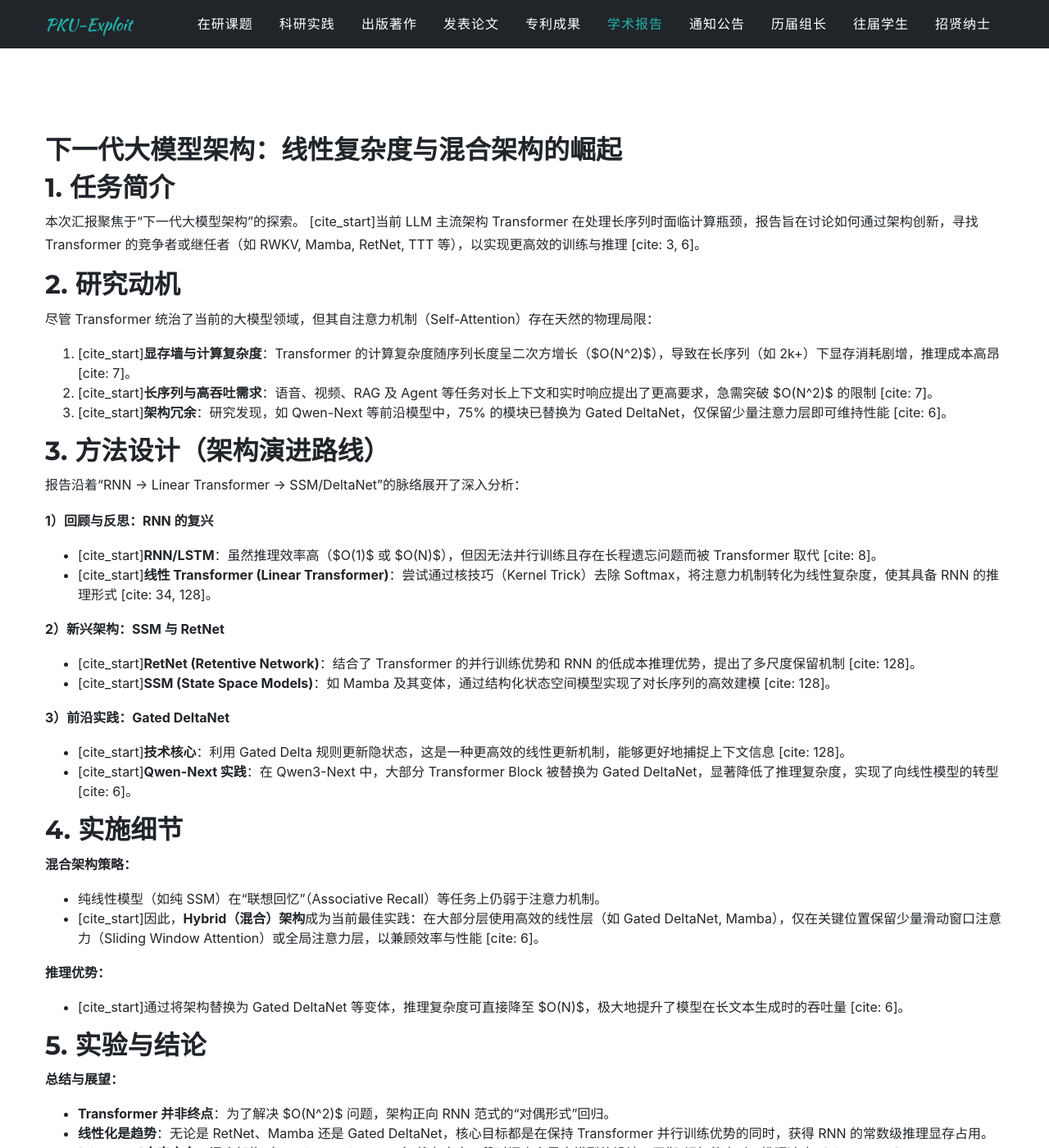
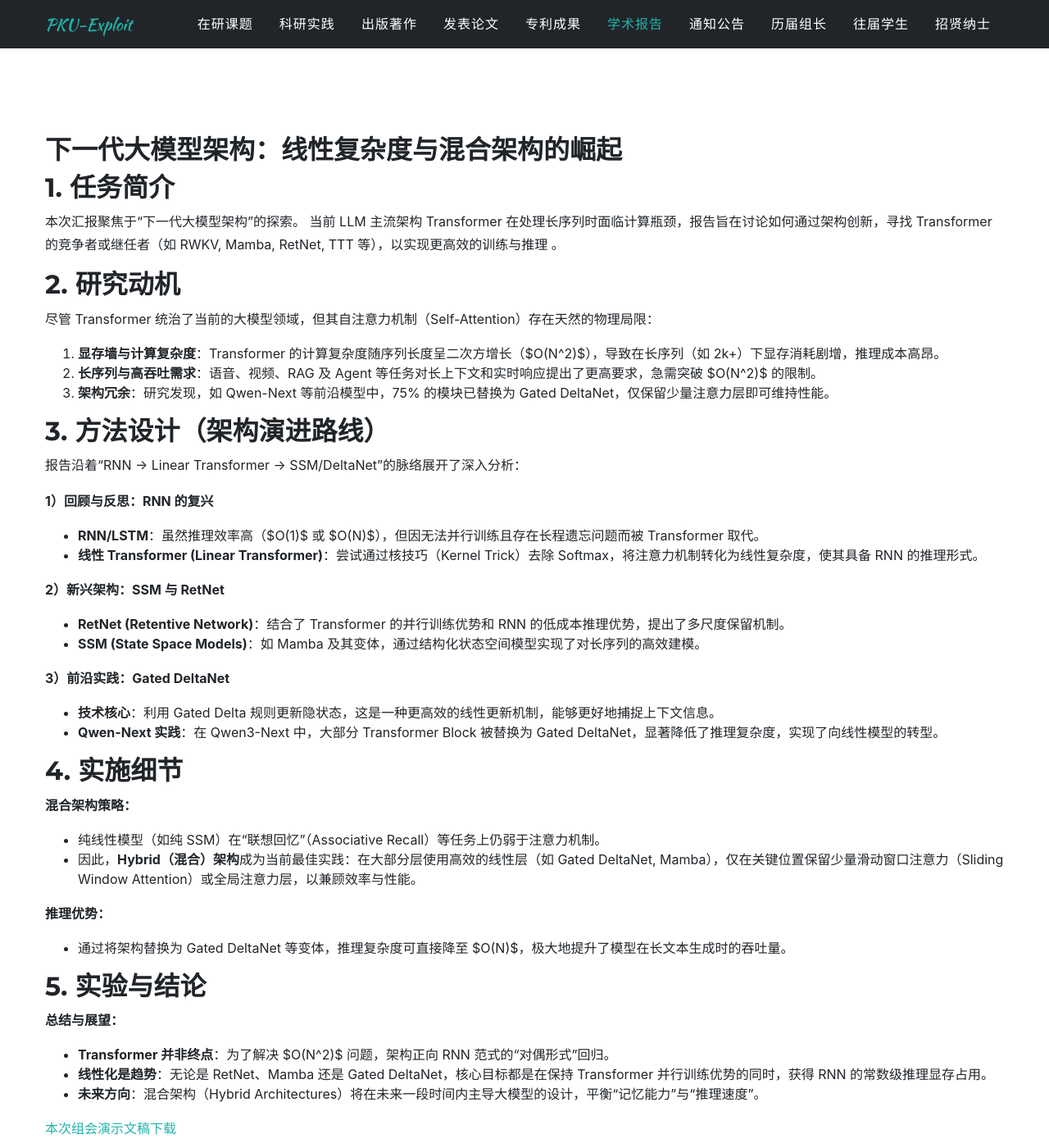
Before and after one commit to xxycfhb/xxycfhb.github.io, a Jekyll site: the page built from _posts/seminar/2026-01-06-seminar-80.md, in a window 1280 px wide and 1400 px high, scrolled down 299 px. Shown: the whole window at 82% size. Built offline with Jekyll 4.4.1, drawn with Linux system fonts in a browser that asks for light colours; some web fonts are replaced; some of the changed text lies outside the part shown.

Commit message:
更新一堆东西

```diff
--- a/_posts/seminar/2026-01-06-seminar-80.md
+++ b/_posts/seminar/2026-01-06-seminar-80.md
@@ -15,45 +15,45 @@ categories:
 ## 1. 任务简介
 
 本次汇报聚焦于“下一代大模型架构”的探索。
-[cite_start]当前 LLM 主流架构 Transformer 在处理长序列时面临计算瓶颈，报告旨在讨论如何通过架构创新，寻找 Transformer 的竞争者或继任者（如 RWKV, Mamba, RetNet, TTT 等），以实现更高效的训练与推理 [cite: 3, 6]。
+当前 LLM 主流架构 Transformer 在处理长序列时面临计算瓶颈，报告旨在讨论如何通过架构创新，寻找 Transformer 的竞争者或继任者（如 RWKV, Mamba, RetNet, TTT 等），以实现更高效的训练与推理 。
 
 ## 2. 研究动机
 
 尽管 Transformer 统治了当前的大模型领域，但其自注意力机制（Self-Attention）存在天然的物理局限：
-1.  [cite_start]**显存墙与计算复杂度**：Transformer 的计算复杂度随序列长度呈二次方增长（$O(N^2)$），导致在长序列（如 2k+）下显存消耗剧增，推理成本高昂 [cite: 7]。
-2.  [cite_start]**长序列与高吞吐需求**：语音、视频、RAG 及 Agent 等任务对长上下文和实时响应提出了更高要求，急需突破 $O(N^2)$ 的限制 [cite: 7]。
-3.  [cite_start]**架构冗余**：研究发现，如 Qwen-Next 等前沿模型中，75% 的模块已替换为 Gated DeltaNet，仅保留少量注意力层即可维持性能 [cite: 6]。
+1.  **显存墙与计算复杂度**：Transformer 的计算复杂度随序列长度呈二次方增长（$O(N^2)$），导致在长序列（如 2k+）下显存消耗剧增，推理成本高昂。
+2.  **长序列与高吞吐需求**：语音、视频、RAG 及 Agent 等任务对长上下文和实时响应提出了更高要求，急需突破 $O(N^2)$ 的限制。
+3.  **架构冗余**：研究发现，如 Qwen-Next 等前沿模型中，75% 的模块已替换为 Gated DeltaNet，仅保留少量注意力层即可维持性能。
 
 ## 3. 方法设计（架构演进路线）
 
 报告沿着“RNN -> Linear Transformer -> SSM/DeltaNet”的脉络展开了深入分析：
 
 **1）回顾与反思：RNN 的复兴**
-* [cite_start]**RNN/LSTM**：虽然推理效率高（$O(1)$ 或 $O(N)$），但因无法并行训练且存在长程遗忘问题而被 Transformer 取代 [cite: 8]。
-* [cite_start]**线性 Transformer (Linear Transformer)**：尝试通过核技巧（Kernel Trick）去除 Softmax，将注意力机制转化为线性复杂度，使其具备 RNN 的推理形式 [cite: 34, 128]。
+* **RNN/LSTM**：虽然推理效率高（$O(1)$ 或 $O(N)$），但因无法并行训练且存在长程遗忘问题而被 Transformer 取代。
+* **线性 Transformer (Linear Transformer)**：尝试通过核技巧（Kernel Trick）去除 Softmax，将注意力机制转化为线性复杂度，使其具备 RNN 的推理形式。
 
 **2）新兴架构：SSM 与 RetNet**
-* [cite_start]**RetNet (Retentive Network)**：结合了 Transformer 的并行训练优势和 RNN 的低成本推理优势，提出了多尺度保留机制 [cite: 128]。
-* [cite_start]**SSM (State Space Models)**：如 Mamba 及其变体，通过结构化状态空间模型实现了对长序列的高效建模 [cite: 128]。
+* **RetNet (Retentive Network)**：结合了 Transformer 的并行训练优势和 RNN 的低成本推理优势，提出了多尺度保留机制。
+* **SSM (State Space Models)**：如 Mamba 及其变体，通过结构化状态空间模型实现了对长序列的高效建模。
 
 **3）前沿实践：Gated DeltaNet**
-* [cite_start]**技术核心**：利用 Gated Delta 规则更新隐状态，这是一种更高效的线性更新机制，能够更好地捕捉上下文信息 [cite: 128]。
-* [cite_start]**Qwen-Next 实践**：在 Qwen3-Next 中，大部分 Transformer Block 被替换为 Gated DeltaNet，显著降低了推理复杂度，实现了向线性模型的转型 [cite: 6]。
+* **技术核心**：利用 Gated Delta 规则更新隐状态，这是一种更高效的线性更新机制，能够更好地捕捉上下文信息。
+* **Qwen-Next 实践**：在 Qwen3-Next 中，大部分 Transformer Block 被替换为 Gated DeltaNet，显著降低了推理复杂度，实现了向线性模型的转型。
 
 ## 4. 实施细节
 
 **混合架构策略：**
 * 纯线性模型（如纯 SSM）在“联想回忆”（Associative Recall）等任务上仍弱于注意力机制。
-* [cite_start]因此，**Hybrid（混合）架构**成为当前最佳实践：在大部分层使用高效的线性层（如 Gated DeltaNet, Mamba），仅在关键位置保留少量滑动窗口注意力（Sliding Window Attention）或全局注意力层，以兼顾效率与性能 [cite: 6]。
+* 因此，**Hybrid（混合）架构**成为当前最佳实践：在大部分层使用高效的线性层（如 Gated DeltaNet, Mamba），仅在关键位置保留少量滑动窗口注意力（Sliding Window Attention）或全局注意力层，以兼顾效率与性能。
 
 **推理优势：**
-* [cite_start]通过将架构替换为 Gated DeltaNet 等变体，推理复杂度可直接降至 $O(N)$，极大地提升了模型在长文本生成时的吞吐量 [cite: 6]。
+* 通过将架构替换为 Gated DeltaNet 等变体，推理复杂度可直接降至 $O(N)$，极大地提升了模型在长文本生成时的吞吐量。
 
 ## 5. 实验与结论
 
 **总结与展望：**
 * **Transformer 并非终点**：为了解决 $O(N^2)$ 问题，架构正向 RNN 范式的“对偶形式”回归。
 * **线性化是趋势**：无论是 RetNet、Mamba 还是 Gated DeltaNet，核心目标都是在保持 Transformer 并行训练优势的同时，获得 RNN 的常数级推理显存占用。
-* [cite_start]**未来方向**：混合架构（Hybrid Architectures）将在未来一段时间内主导大模型的设计，平衡“记忆能力”与“推理速度” [cite: 6, 128]。
+* **未来方向**：混合架构（Hybrid Architectures）将在未来一段时间内主导大模型的设计，平衡“记忆能力”与“推理速度”。
 
 [本次组会演示文稿下载](https://github.com/Evangeline-J/files/blob/main/%E4%B8%8B%E4%B8%80%E4%BB%A3%E5%A4%A7%E6%A8%A1%E5%9E%8B%E6%9E%B6%E6%9E%84.pdf)
```
Also changed, not shown: _data/sitetext.yml (+36 -7 lines), 2 other files.
